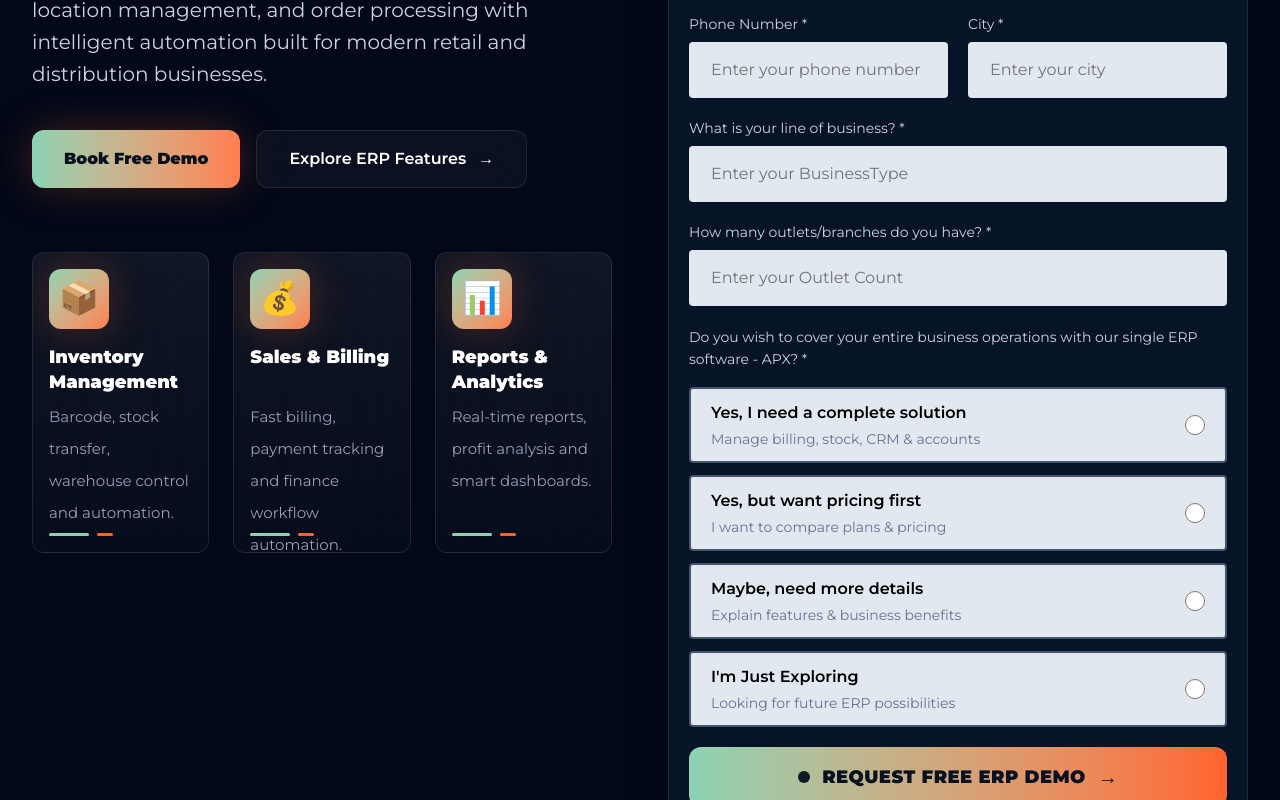
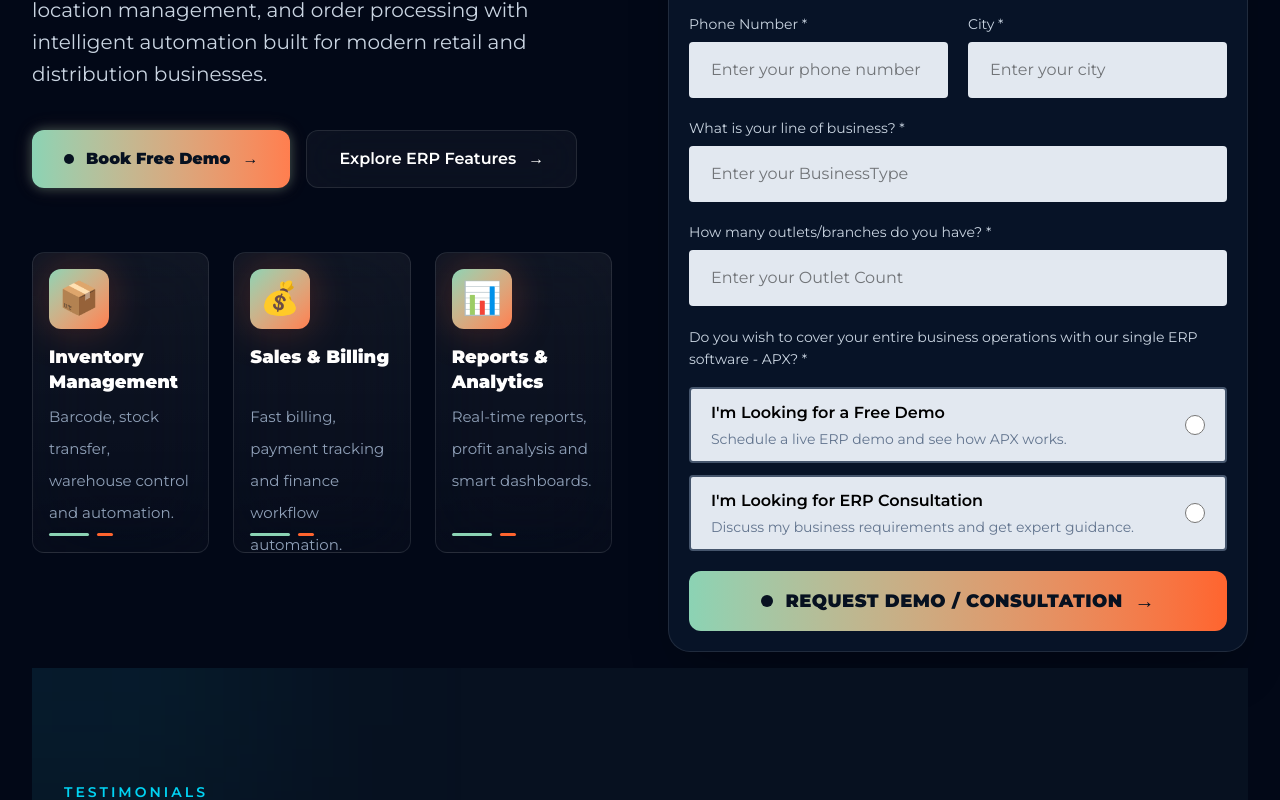
Before and after one commit to MyVirtualCard/APX-ERP-CONSULTATION, a React (Vite) app in the folder client/: page / in a window 1280 px wide. Shown: the part 500-1300 px from the top of the page. Built offline with nearby package versions, Linux system fonts and the light colour scheme.

Commit message:
some changes

```diff
--- a/client/src/App.css
+++ b/client/src/App.css
@@ -14,3 +14,82 @@ body {
   font-weight: 400;
   font-style: normal;
 }
+
+
+@keyframes breathingGlow {
+0% {
+box-shadow:
+0 0 10px rgba(139,211,180,0.35),
+0 0 20px rgba(255,126,79,0.15);
+}
+
+50% {
+box-shadow:
+0 0 30px rgba(139,211,180,0.7),
+0 0 60px rgba(255,126,79,0.4);
+}
+
+100% {
+box-shadow:
+0 0 10px rgba(139,211,180,0.35),
+0 0 20px rgba(255,126,79,0.15);
+}
+}
+
+.animate-breathing-glow {
+animation: breathingGlow 2s infinite ease-in-out;
+}
+
+.live-dot {
+width: 10px;
+height: 10px;
+border-radius: 9999px;
+background: #071120;
+animation: blinkDot 1s infinite;
+}
+
+@keyframes blinkDot {
+0%, 50% {
+opacity: 1;
+}
+
+51%, 100% {
+opacity: 0.2;
+}
+}
+
+@keyframes buttonBlink {
+  0%, 100% {
+    opacity: 1;
+  }
+
+  50% {
+    opacity: 0.75;
+  }
+}
+
+.animate-button-blink {
+  animation: buttonBlink 1.2s infinite;
+}
+
+@keyframes popup {
+from {
+opacity: 0;
+transform: translateY(30px) scale(0.9);
+}
+
+to {
+opacity: 1;
+transform: translateY(0) scale(1);
+}
+}
+
+@keyframes progress {
+from {
+width: 100%;
+}
+
+to {
+width: 0%;
+}
+}
--- a/client/src/components/HeroSection.jsx
+++ b/client/src/components/HeroSection.jsx
@@ -48,7 +48,7 @@ setErrors((prev) => ({
       [name]: "",
     }));
   };
-
+  const [showSuccessModal, setShowSuccessModal] = useState(false);
   /* VALIDATE FORM */
 
   const validateForm = () => {
@@ -142,7 +142,7 @@ const response = await fetch(
           },
 
           body: JSON.stringify(formData),
-  }
+        },
       );
 
       const data = await response.json();
@@ -150,7 +150,12 @@ const data = await response.json();
       /* SUCCESS */
 
       if (data.success) {
-  toast.success("Consultation Request Submitted Successfully");
+        setShowSuccessModal(true);
+
+        /* AUTO CLOSE AFTER 5 SEC */
+        setTimeout(() => {
+          setShowSuccessModal(false);
+        }, 5000);
 
         /* RESET FORM */
 
@@ -166,20 +171,14 @@ if (data.success) {
       } else {
         toast.error(data.message || "Something went wrong");
       }
-
-
     } catch (error) {
       console.log(error);
 
-
       toast.error("Server Error");
-
-
     } finally {
       setLoading(false);
     }
   };
-
 
   const features = [
     {
@@ -206,6 +205,112 @@ setLoading(false);
       <div className="absolute bottom-[-200px] right-[-100px] w-[350px] h-[350px] bg-blue-700/20 blur-[120px]" />
       {/* Navbar */}
       <Navbar />
+
+      {showSuccessModal && (
+
+  <div className="fixed inset-0 z-[9999] flex items-center justify-center bg-black/70 backdrop-blur-sm px-4">
+
+<div
+  className="
+  relative
+  w-full
+  max-w-md
+  rounded-3xl
+  bg-white
+  p-6
+  sm:p-8
+  text-center
+  shadow-[0_20px_80px_rgba(0,0,0,0.25)]
+  animate-[popup_0.35s_ease]
+  "
+>
+
+  {/* CLOSE BUTTON */}
+  <button
+    onClick={() => setShowSuccessModal(false)}
+    className="
+    absolute
+    right-4
+    top-4
+    h-8
+    w-8
+    rounded-full
+    bg-slate-100
+    text-slate-500
+    hover:bg-slate-200
+    transition
+    "
+  >
+    ✕
+  </button>
+
+  {/* SUCCESS ICON */}
+  <div
+    className="
+    mx-auto
+    mb-5
+    flex
+    h-20
+    w-20
+    items-center
+    justify-center
+    rounded-full
+    bg-gradient-to-r
+    from-[#8BD3B4]
+    to-[#FF7E4F]
+    text-white
+    text-4xl
+    shadow-lg
+    "
+  >
+    ✓
+  </div>
+
+  {/* TITLE */}
+  <h2 className="text-2xl sm:text-3xl font-black text-[#071120] mb-3">
+    Thank You!
+  </h2>
+
+  {/* MESSAGE */}
+  <p className="text-slate-600 leading-relaxed text-sm sm:text-base">
+    Your request has been submitted successfully.
+    <br />
+    <br />
+    Our APX team will contact you shortly to discuss your
+    requirements and guide you through the next steps.
+  </p>
+
+  {/* BUTTON */}
+  <button
+    onClick={() => setShowSuccessModal(false)}
+    className="
+    mt-6
+    w-full
+    rounded-xl
+    bg-gradient-to-r
+    from-[#8BD3B4]
+    to-[#FF7E4F]
+    py-3
+    font-bold
+    text-[#071120]
+    transition-all
+    duration-300
+    hover:scale-[1.02]
+    "
+  >
+    Close
+  </button>
+
+  {/* AUTO CLOSE INDICATOR */}
+  <div className="mt-5 h-1 w-full overflow-hidden rounded-full bg-slate-200">
+    <div className="h-full bg-gradient-to-r from-[#8BD3B4] to-[#FF7E4F] animate-[progress_5s_linear]" />
+  </div>
+
+</div>
+
+  </div>
+)}
+
       <div className="max-w-8xl mx-auto px-2 lg:px-8 py-[10vh] sm:py-[10vh] relative z-10">
         <div className="grid grid-cols-1 lg:grid-cols-2 gap-14 items-start py-4">
           {/* LEFT SIDE */}
@@ -258,8 +363,51 @@ setLoading(false);
             {/* Buttons */}
             <div className="flex flex-col sm:flex-row gap-4 mt-10">
               {/* PRIMARY BUTTON */}
-              <button className="bg-gradient-to-r from-[#8BD3B4] to-[#ff7e4f] hover:scale-105 text-[#071120] font-black px-8 py-4 rounded-xl transition-all duration-300 shadow-[0_0_40px_rgba(255,100,46,0.25)] hover:shadow-[0_0_60px_rgba(139,211,180,0.35)]">
-                Book Free Demo
+              <button
+                type="submit"
+                className="
+group
+relative
+overflow-hidden
+rounded-xl
+px-8
+py-4
+font-black
+text-[#071120]
+bg-gradient-to-r
+from-[#8BD3B4]
+to-[#ff7e4f]
+transition-all
+duration-300
+hover:scale-105
+animate-breathing-glow
+"
+              >
+                {/* Shine Effect */}{" "}
+                <span
+                  className="
+   absolute
+   inset-0
+   -translate-x-full
+   bg-gradient-to-r
+   from-transparent
+   via-white/30
+   to-transparent
+   group-hover:translate-x-full
+   transition-all
+   duration-1000
+ "
+                />
+                <span className="relative flex items-center gap-3">
+                  {/* Blinking Dot */}
+                  <span className="live-dot" />
+
+                  <span>Book Free Demo</span>
+
+                  <span className="group-hover:translate-x-1 transition-transform duration-300">
+                    →
+                  </span>
+                </span>
               </button>
 
               {/* SECONDARY BUTTON */}
@@ -567,11 +715,11 @@ setLoading(false);
                     >
                       <div>
                         <h4 className=" font-semibold text-sm sm:text-base">
-                          Yes, I need a complete solution
+                          I'm Looking for a Free Demo
                         </h4>
 
                         <p className="text-slate-500 text-xs sm:text-sm mt-1">
-                          Manage billing, stock, CRM & accounts
+                          Schedule a live ERP demo and see how APX works.
                         </p>
                       </div>
 
@@ -595,11 +743,12 @@ setLoading(false);
                     >
                       <div>
                         <h4 className=" font-semibold text-sm sm:text-base">
-                          Yes, but want pricing first
+                          I'm Looking for ERP Consultation
                         </h4>
 
                         <p className="text-slate-500 text-xs sm:text-sm mt-1">
-                          I want to compare plans & pricing
+                          Discuss my business requirements and get expert
+                          guidance.{" "}
                         </p>
                       </div>
 
@@ -608,62 +757,6 @@ setLoading(false);
                         name="erpInterest"
                         value="Pricing First"
                         checked={formData.erpInterest === "Pricing First"}
-                        onChange={handleChange}
-                        className="w-5 h-5 accent-cyan-500"
-                      />
-                    </label>
-
-                    {/* OPTION 3 */}
-                    <label
-                      className={`relative flex items-center justify-between rounded-sm border-2 px-5 py-3 cursor-pointer transition-all duration-300 ${
-                        formData.erpInterest === "Need More Details"
-                          ? "border-cyan-400 bg-cyan-400/10 text-white"
-                          : "border-slate-600 bg-slate-200 hover:border-cyan-300 text-black"
-                      }`}
-                    >
-                      <div>
-                        <h4 className=" font-semibold text-sm sm:text-base">
-                          Maybe, need more details
-                        </h4>
-
-                        <p className="text-slate-500 text-xs sm:text-sm mt-1">
-                          Explain features & business benefits
-                        </p>
-                      </div>
-
-                      <input
-                        type="radio"
-                        name="erpInterest"
-                        value="Need More Details"
-                        checked={formData.erpInterest === "Need More Details"}
-                        onChange={handleChange}
-                        className="w-5 h-5 accent-cyan-500"
-                      />
-                    </label>
-
-                    {/* OPTION 4 */}
-                    <label
-                      className={`relative flex items-center justify-between rounded-sm border-2 px-5 py-3 cursor-pointer transition-all duration-300 ${
-                        formData.erpInterest === "Just Exploring"
-                          ? "border-cyan-400 bg-cyan-400/10 text-white"
-                          : "border-slate-600 bg-slate-200 hover:border-cyan-300 text-black"
-                      }`}
-                    >
-                      <div>
-                        <h4 className=" font-semibold text-sm sm:text-base">
-                          I'm Just Exploring
-                        </h4>
-
-                        <p className="text-slate-500 text-xs sm:text-sm mt-1">
-                          Looking for future ERP possibilities
-                        </p>
-                      </div>
-
-                      <input
-                        type="radio"
-                        name="erpInterest"
-                        value="Just Exploring"
-                        checked={formData.erpInterest === "Just Exploring"}
                         onChange={handleChange}
                         className="w-5 h-5 accent-cyan-500"
                       />
@@ -699,7 +792,7 @@ setLoading(false);
                         <div className="w-3 h-3 rounded-full bg-[#071120] animate-pulse" />
 
                         <span className="tracking-wide text-[12px] sm:text-lg">
-                          REQUEST FREE ERP DEMO
+                          REQUEST DEMO / CONSULTATION
                         </span>
 
                         <span className="text-xl group-hover:translate-x-1 transition-all duration-300">
```
Lines whose indentation alone changed are shown as unchanged.
